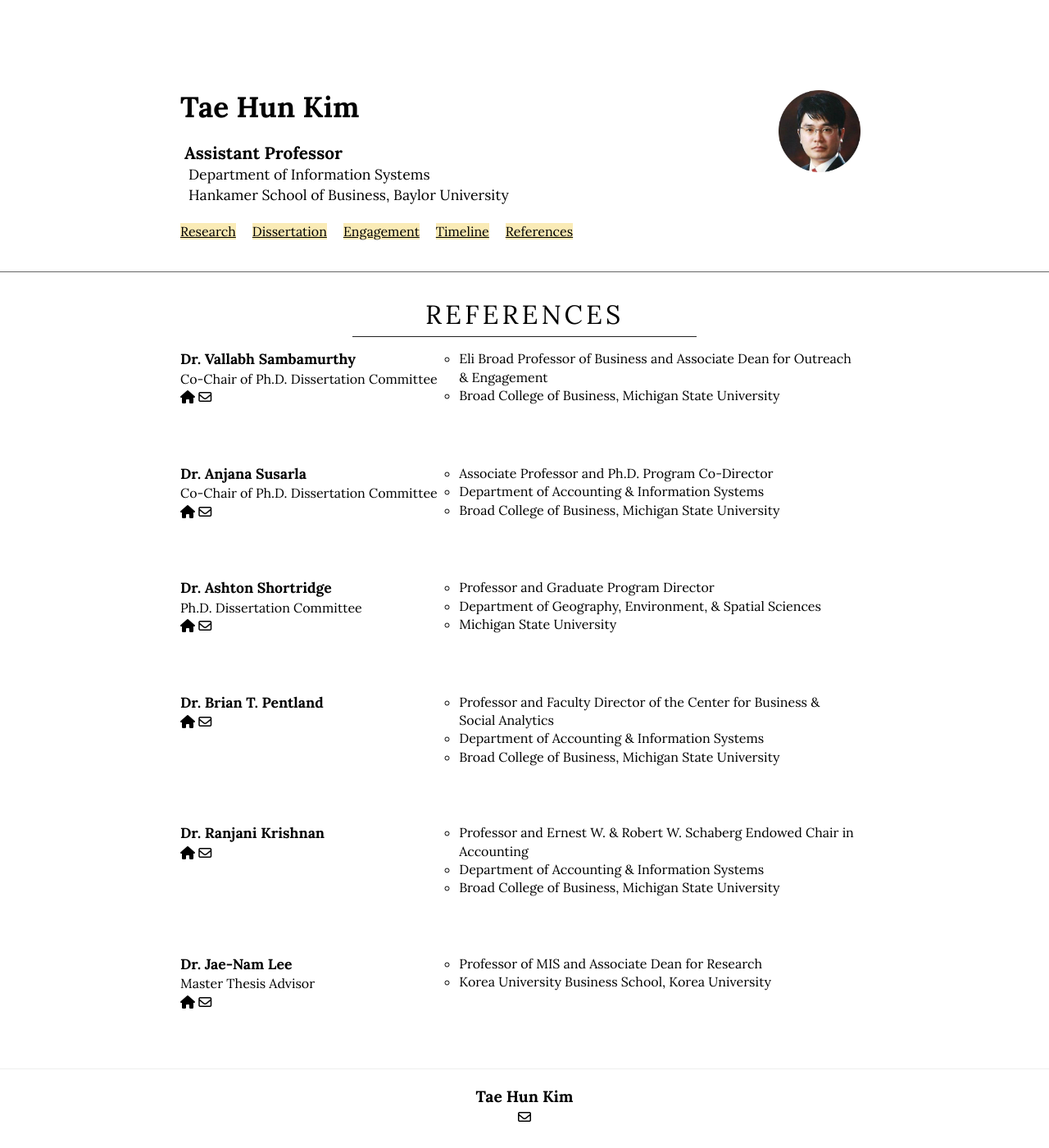
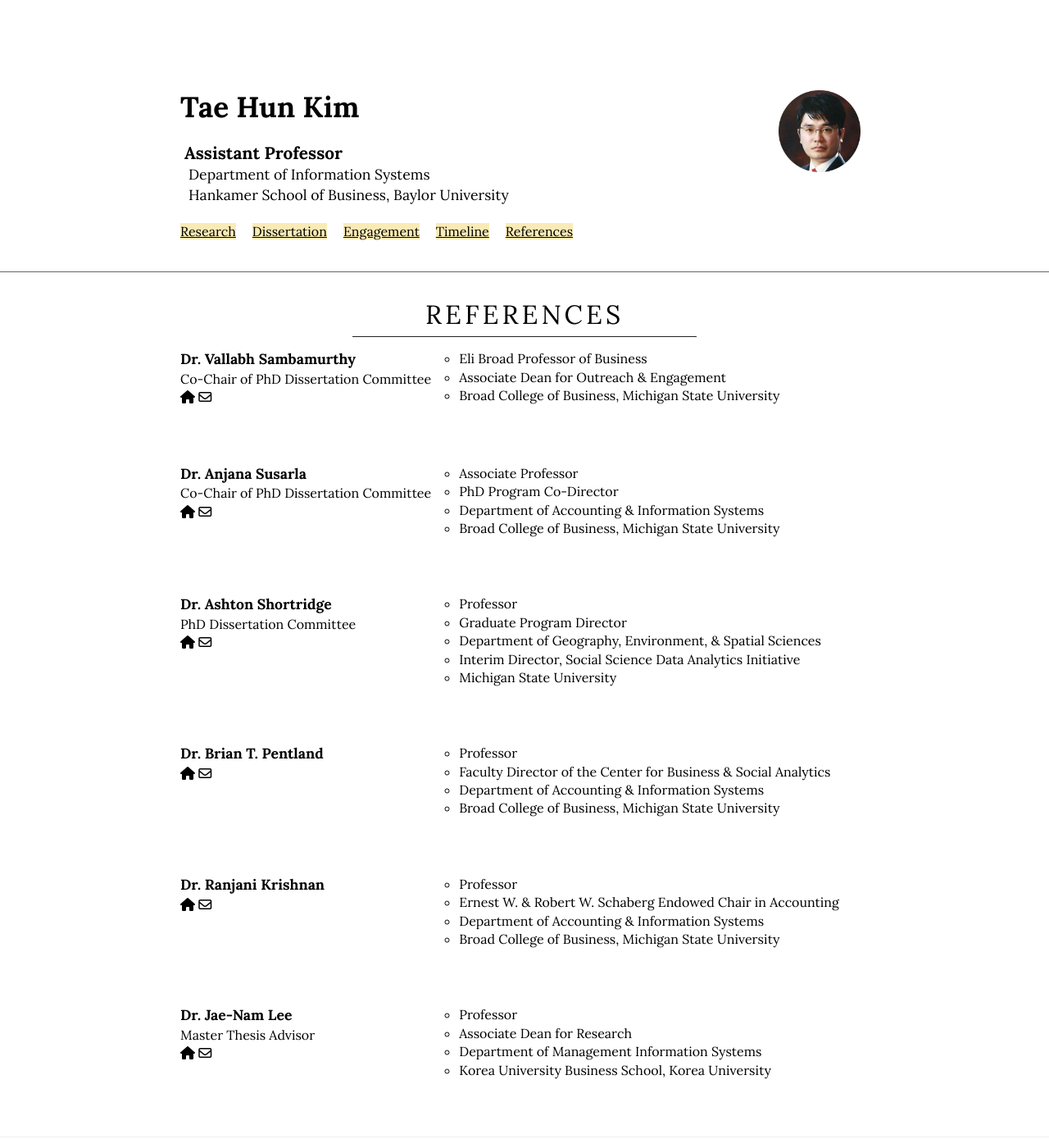
Before and after one commit to istaehun/taehun, a Jekyll site: the page built from references.html, in a window 1280 px wide and 1400 px high. Shown: the whole window at 82% size. Built offline with Jekyll 4.4.1, drawn with Linux system fonts in a browser that asks for light colours; nearby versions of some CDN libraries.

Commit message:
Update references.yml

```diff
--- a/_data/references.yml
+++ b/_data/references.yml
@@ -1,18 +1,20 @@
 -
   degree: "Dr"
   name: "Vallabh Sambamurthy"
-  role: "Co-Chair of Ph.D. Dissertation Committee"
+  role: "Co-Chair of PhD Dissertation Committee"
   majors:
-    - "Eli Broad Professor of Business and Associate Dean for Outreach & Engagement"
+    - "Eli Broad Professor of Business"
+    - "Associate Dean for Outreach & Engagement"
   department: "Broad College of Business, Michigan State University"
   email: "sambamurthy@broad.msu.edu"
   website: "https://broad.msu.edu/facultystaff/sambamurthy/"
 -
   degree: "Dr"
   name: "Anjana Susarla"
-  role: "Co-Chair of Ph.D. Dissertation Committee"
+  role: "Co-Chair of PhD Dissertation Committee"
   majors:
-    - "Associate Professor and Ph.D. Program Co-Director"
+    - "Associate Professor"
+    - "PhD Program Co-Director"
     - "Department of Accounting & Information Systems"
   department: "Broad College of Business, Michigan State University"
   email: "asusarla@broad.msu.edu"
@@ -20,10 +22,12 @@
 -
   degree: "Dr"
   name: "Ashton Shortridge"
-  role: "Ph.D. Dissertation Committee"
+  role: "PhD Dissertation Committee"
   majors:
-    - "Professor and Graduate Program Director"
+    - "Professor"
+    - "Graduate Program Director"
     - "Department of Geography, Environment, & Spatial Sciences"
+    - "Interim Director, Social Science Data Analytics Initiative"
   department: "Michigan State University"
   email: "ashton@msu.edu"
   website: "http://geo.msu.edu/people/shortridge-ashton/"
@@ -31,7 +35,8 @@
   degree: "Dr"
   name: "Brian T. Pentland"
   majors:
-    - "Professor and Faculty Director of the Center for Business & Social Analytics"
+    - "Professor"
+    - "Faculty Director of the Center for Business & Social Analytics"
     - "Department of Accounting & Information Systems"
   department: "Broad College of Business, Michigan State University"
   email: "pentland@broad.msu.edu"
@@ -40,7 +45,8 @@
   degree: "Dr"
   name: "Ranjani Krishnan"
   majors:
-    - "Professor and Ernest W. & Robert W. Schaberg Endowed Chair in Accounting"
+    - "Professor"
+    - "Ernest W. & Robert W. Schaberg Endowed Chair in Accounting"
     - "Department of Accounting & Information Systems"
   department: "Broad College of Business, Michigan State University"
   email: "krishnan@broad.msu.edu"
@@ -50,7 +56,9 @@
   name: "Jae-Nam Lee"
   role: "Master Thesis Advisor"
   majors:
-    - "Professor of MIS and Associate Dean for Research"
+    - "Professor"
+    - "Associate Dean for Research"
+    - "Department of Management Information Systems"
   department: "Korea University Business School, Korea University"
   email: "isjnlee@korea.ac.kr"
   website: "http://biz.korea.ac.kr/~isjnlee/"
```
